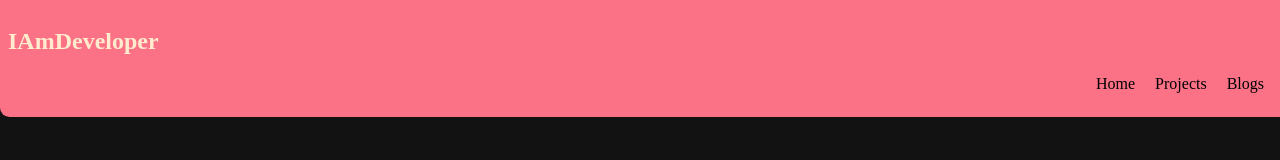
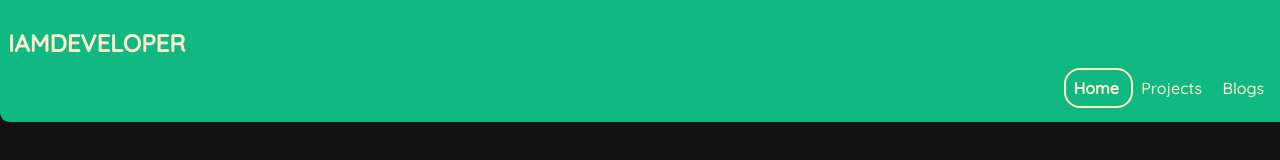
Before and after one commit to Ankur9669/Ankur_Gupta_Portfolio, a plain HTML site: page index.html in a window 1280 px wide. Drawn offline with Linux system fonts and the light colour scheme.

Commit message:
update: navbar

```diff
--- a/index.html
+++ b/index.html
@@ -11,9 +11,9 @@
 
 <body>
     <nav class = "navigation">
-        <h2>IAmDeveloper</h2>
+        <h2>IAMDEVELOPER</h2>
         <ul class = "nav-pills">
-            <li class = "list-inline">
+            <li class = "list-inline link-active">
                 <a href = "/" class = "link">Home</a>
             </li>
             <li class = "list-inline">
--- a/styles.css
+++ b/styles.css
@@ -1,7 +1,7 @@
-@import url('https://fonts.googleapis.com/css2?family=Titillium+Web:wght@200;400&display=swap');
+@import url('https://fonts.googleapis.com/css2?family=Quicksand:wght@300;500&display=swap');
 
 :root{
-    --primary-color: #FB7185;
+    --primary-color: #10B981;
     --secondary-color: #FB7185;
     --dark-gray: #334155;
     --section-gray-color:#E2E8F0;
@@ -10,7 +10,7 @@ hr{
     margin: 2rem 0rem;
 }
 body{
-    font-family: 'Merriweather', serif;
+    font-family: 'Quicksand', sans-serif;
     margin: 0px;
     background-color: #121212;
     color: blanchedalmond;
@@ -66,14 +66,14 @@ body{
 }
 
 .navigation .link{
-    color: black;
+    color: blanchedalmond;
 }
 
 .navigation .link-active{
-    font-weight: 600;
-    background-color: lavender;
-    border-radius: 2rem;
-    padding: 1rem 1rem;
+    font-weight: 900;
+    border: 2px solid blanchedalmond;
+    border-radius: 1rem;
+    padding: 0.5rem 0.5rem;
 }
 
 /* Hero Styling*/
```
